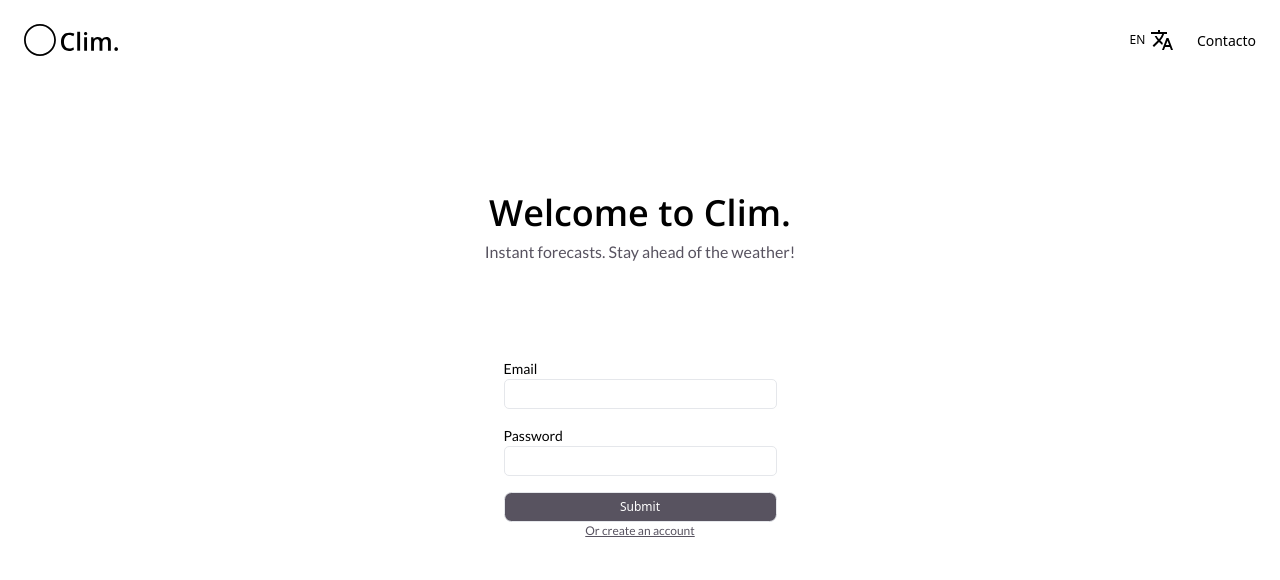
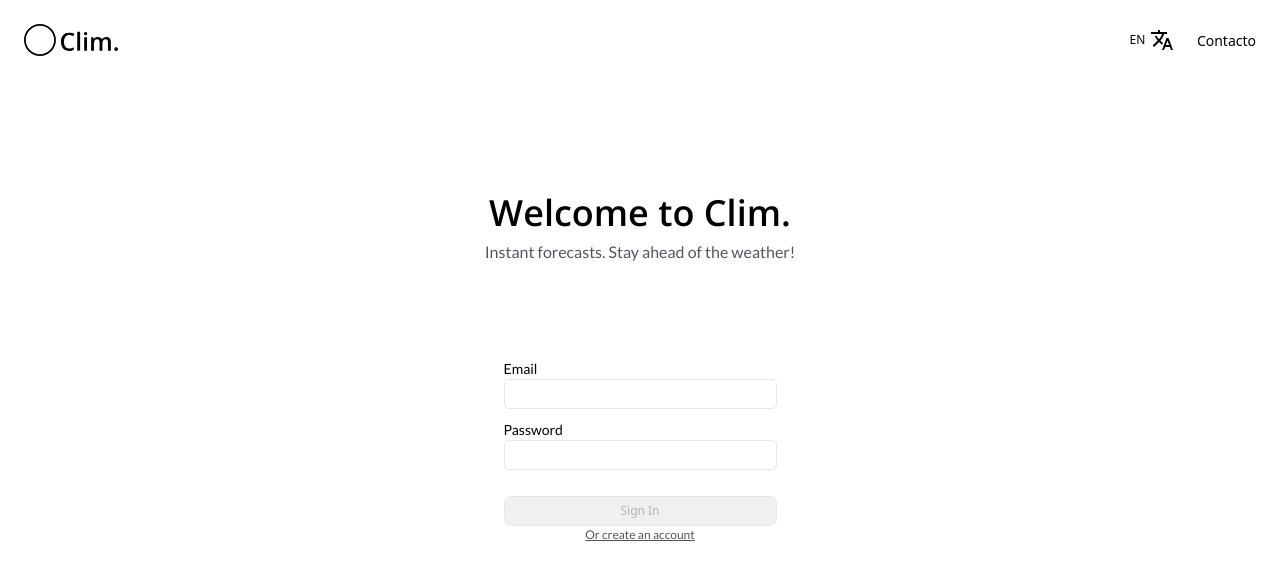
Before and after one commit to luisafvaca/climo, a React (Vite) app: page / in a window 1280 px wide. Shown: the top 580 px of the page. Built offline with nearby package versions, Linux system fonts and the light colour scheme.

Commit message:
feat(Contact): update missing translations

```diff
--- a/src/components/contactForm/index.tsx
+++ b/src/components/contactForm/index.tsx
@@ -140,7 +140,7 @@ function ContactForm () {
       validatePhoneNumber(e.target.value)
     }
 
-    if(e.target.id === 'dateBird') {
+    if(e.target.id === 'dateBirth') {
       validateDateField(e.target.value)
     }
   }
@@ -157,15 +157,21 @@ function ContactForm () {
   const fieldsData  = [
     { type: 'text', id: 'name', label: 'Nombre'},
     { type: 'email', id: 'email', label: 'Email' },
-    { type: 'date', id: 'dateBird', label: 'Fecha de nacimiento' },
+    { type: 'date', id: 'dateBirth', label: 'Fecha de nacimiento' },
     { type: 'text', id: 'city', label: 'Ciudad' },
     { type: 'number', id: 'phoneNumber', label: 'Telefono' }
   ]
 
   const fields = fieldsData.map((field) => {
     return (
-      <div className="flex flex-col justify-center pb-4 relative m-2" key={field.id}>
-        <label className='text-14 font-lato pb-10' htmlFor={field.id}>{field.label}</label>
+      <div
+        className="flex flex-col justify-center pb-4 relative m-2"
+        key={field.id}>
+        <label
+          className='text-14 font-lato pb-10'
+          htmlFor={field.id}>
+            {t(`${field.id}`)}
+          </label>
         <input
           className='border h-30 rounded-lg p-3'
           type={field.type} id={field.id}
@@ -183,7 +189,12 @@ function ContactForm () {
       <h1 className='font-openSans font-semibold text-center text-24 md:text-36 mt-20'>{t('contactClimo')}</h1>
       <form className='md:px-8 gap-4'>
         {fields}
-        <button className={`w-full bg-scarpa text-white block mt-16 text-12 h-30 border rounded-xl ${!isFormValid ? "pointer-events-none button-disabled" : "pointer-events-auto"}`} type='submit' disabled={isFormValid}>Enviar</button>
+        <button
+          className={`w-full bg-scarpa text-white block mt-16 text-12 h-30 border rounded-xl ${!isFormValid ? "pointer-events-none button-disabled" : "pointer-events-auto"}`}
+          type='submit'
+          disabled={isFormValid}>
+            {t('send')}
+        </button>
       </form>
     </div>
   );
--- a/src/pages/signIn/index.css
+++ b/src/pages/signIn/index.css
@@ -1,3 +1,9 @@
 .sing-in-form {
     max-width: 27.3rem;
 }
+
+input.field-disabled {
+    background-color: #f0f0f0;
+    color: #b3b3b3;
+    cursor: not-allowed;
+}
--- a/src/pages/signIn/index.tsx
+++ b/src/pages/signIn/index.tsx
@@ -1,5 +1,6 @@
 import { useTranslation } from 'react-i18next';
 import { useNavigate } from 'react-router-dom';
+import { useState, useEffect } from 'react';
 
 import NavBar from '../../components/navBar';
 
@@ -12,31 +13,77 @@ function SingIn() {
   const handleNavigateToDashboard = () => {
     navigate('/dashboard', { replace: true });
   }
+  const [formData, setFormData] = useState<{ [key: string]: string }>({
+    email: '',
+    password: ''
+  })
+
+  const handleChange = (e: React.ChangeEvent<HTMLInputElement>) => {
+    setFormData({
+      ...formData,
+      [e.target.id]: e.target.value
+    })
+  }
+
+  const handleBlur = (e: React.FocusEvent<HTMLInputElement>) => {
+    if (e.target.value === '') {
+      setIsFormValid(false)
+    }
+  }
+
+  const [isFormValid, setIsFormValid] = useState<boolean>(false)
+
+  useEffect(() => {
+    if (formData.email !== '' && formData.password !== '') {
+      setIsFormValid(true)
+    }
+  }, [formData.email, formData.password])
+
+  const fieldsData = [
+    {
+      type: 'text',
+      id: 'email',
+      label: t('email')
+    },
+    {
+      type: 'password',
+      id: 'password',
+      label: t('password')
+    }
+  ]
+
+  const fields = fieldsData.map((field) => {
+    return (
+      <div
+        className='flex flex-col justify-center'
+        key={field.id}>
+        <label
+          className='text-14 font-lato'
+          htmlFor={field.id}>
+          {field.label}
+        </label>
+        <input
+          id={field.id}
+          className='border h-30 rounded-lg p-3'
+          type={field.type}
+          onChange={handleChange}
+          onBlur={handleBlur}/>
+      </div>
+    )
+  })
   return (
       <>
         <NavBar />
         <h1 className='font-openSans font-semibold text-center text-24 md:text-36 mt-xl'>{t('welcomeMessage')}</h1>
         <p className='font-lato text-center text-16 md:text-16 text-scarpa mb-lg'>{t('welcomeGoal')}</p>
         <div className='sing-in-form m-auto'>
-          <form className='flex flex-col justify-center'>
-              <label className='text-14 font-lato'>
-                {t('email')}
-              </label>
-              <input
-                id="email"
-                className='border h-30 rounded-lg p-3'
-                type="text"/>
-              <label className='text-14 font-lato mt-16'>
-                {t('password')}
-              </label>
-              <input
-                id="password"
-                className='border h-30 rounded-lg p-3'
-                type="password" />
-              <input
-                className="bg-scarpa text-white block mt-16 text-12 h-30 border rounded-xl"
-                type="submit"
-                onClick={handleNavigateToDashboard}/>
+          <form className='flex flex-col justify-center  gap-4'>
+            {fields}
+            <input
+              className={`bg-scarpa text-white block mt-16 text-12 h-30 border rounded-xl ${!isFormValid ? "pointer-events-none field-disabled" : "pointer-events-auto"}`}
+              type="submit"
+              value={t('signIn')}
+              onClick={handleNavigateToDashboard}/>
           </form>
           <p className='text-scarpa font-lato underline text-center text-12'>
             {t('createAccountDisclaimer')}
--- a/src/translations/en.json
+++ b/src/translations/en.json
@@ -5,6 +5,7 @@
   "emailDisclaimer": "Type your email",
   "password": "Password",
   "passwordDisclaimer": "Type your password",
+  "signIn": "Sign In",
   "createAccountDisclaimer": "Or create an account",
   "max": "Max:",
   "min": "Min:",
@@ -81,5 +82,10 @@
   "emailPlaceholder": "Type your email",
   "dateBitdPlaceholder": "Type your birthdate",
   "cityPlaceholder": "Type your city",
-  "phoneNumberPlaceholder": "Type your phone number"
+  "phoneNumberPlaceholder": "Type your phone number",
+  "send": "Send",
+  "name": "Name",
+  "dateBirth": "Birthdate",
+  "city": "City",
+  "phoneNumber": "Phone number"
 }
--- a/src/translations/es.json
+++ b/src/translations/es.json
@@ -5,6 +5,7 @@
 	"emailDisclaimer": "Escribe tu correo",
 	"password": "Contraseña",
 	"passwordDisclaimer": "Escribe tu contraseña",
+	"signIn": "Iniciar sesión",
 	"createAccountDisclaimer": "O crea una cuenta",
 	"max": "Máxima:",
 	"min": "Mínima:",
@@ -81,5 +82,10 @@
 	"emailPlaceholder": "Escribe tu correo",
 	"dateBitdPlaceholder": "Escribe tu fecha de nacimiento",
 	"cityPlaceholder": "Escribe tu ciudad",
-	"phoneNumberPlaceholder": "Escribe tu número de teléfono"
+	"phoneNumberPlaceholder": "Escribe tu número de teléfono",
+	"send": "Enviar",
+	"name": "Nombre",
+	"dateBirth": "Fecha de nacimiento",
+	"city": "Ciudad",
+	"phoneNumber": "Número de teléfono"
 }
```
